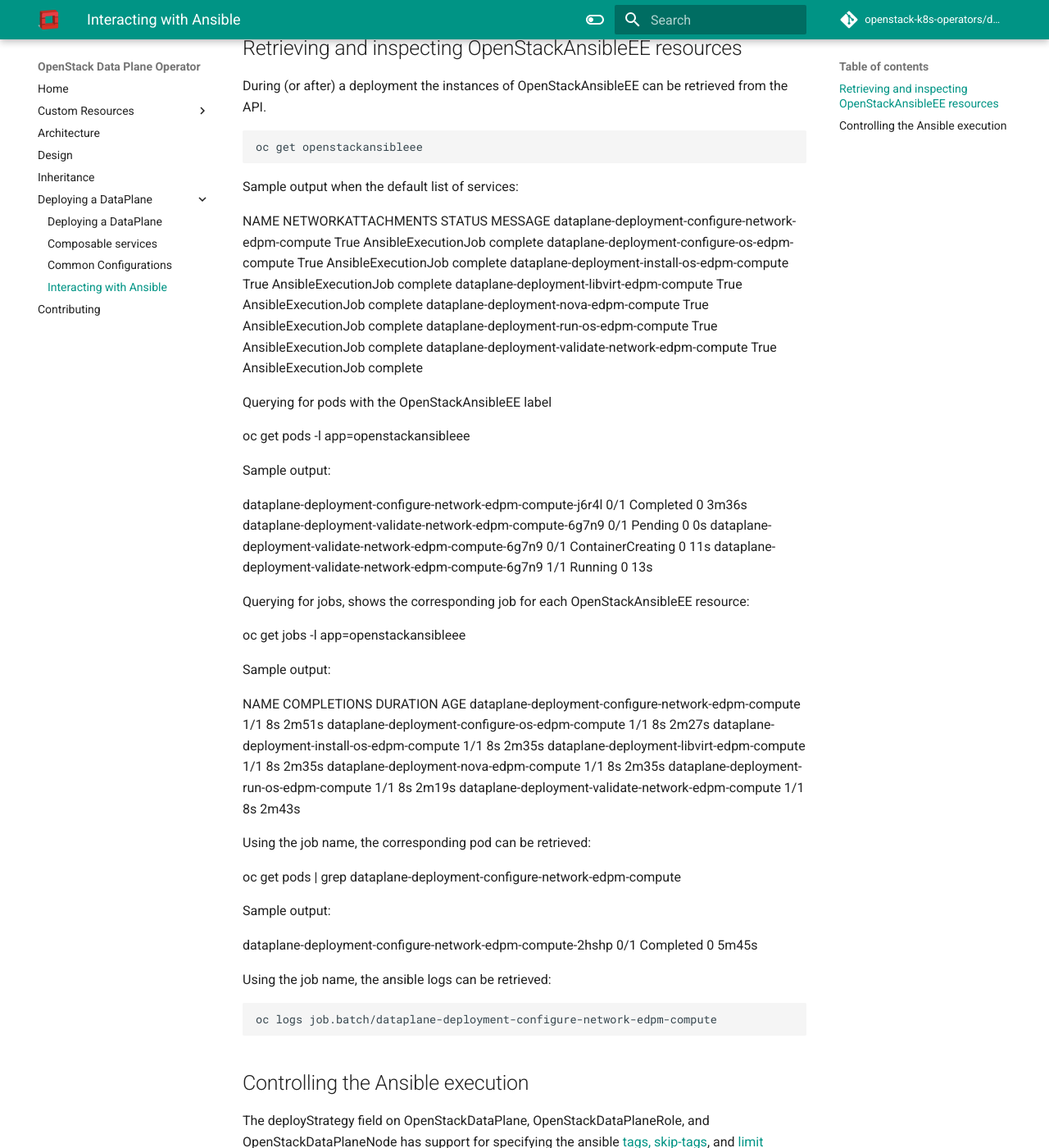
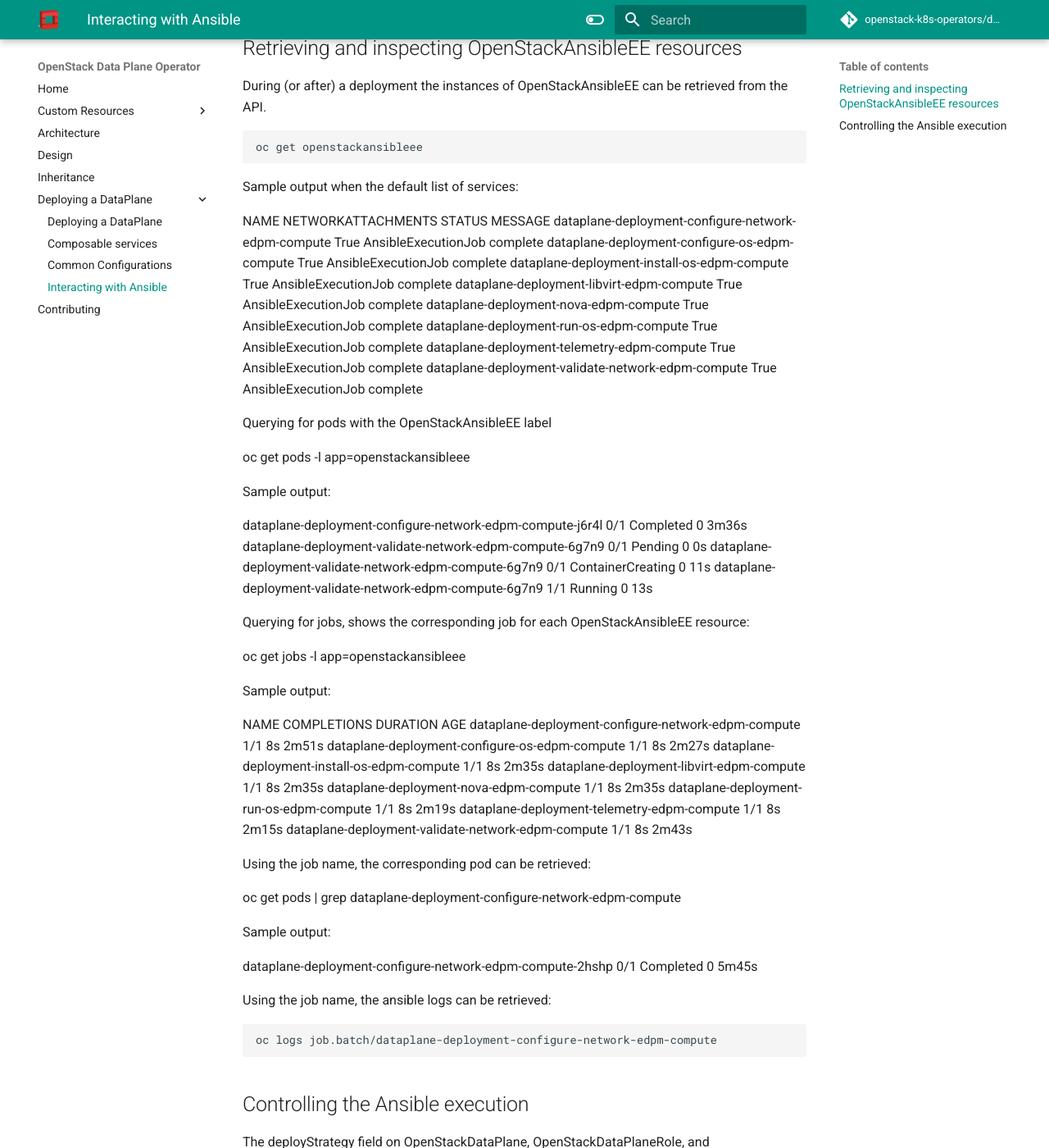
Before and after one commit to openstack-k8s-operators/dataplane-operator, an MkDocs documentation site: the page built from docs/interacting_with_ansible.md, in a window 1280 px wide and 1400 px high, scrolled down 348 px. Shown: the whole window at 82% size. Built offline with MkDocs 1.6.1 and Material for MkDocs 9.7.7, drawn with Linux system fonts in a browser that asks for light colours; comment, search, counter and statistics services are not loaded; the version menu is left out.

Commit message:
add the telemetry service to the default list of dataplane-operator services

```diff
--- a/docs/interacting_with_ansible.md
+++ b/docs/interacting_with_ansible.md
@@ -28,6 +28,7 @@
  dataplane-deployment-libvirt-edpm-compute                                  True     AnsibleExecutionJob complete
  dataplane-deployment-nova-edpm-compute                                     True     AnsibleExecutionJob complete
  dataplane-deployment-run-os-edpm-compute                                   True     AnsibleExecutionJob complete
+ dataplane-deployment-telemetry-edpm-compute                                True     AnsibleExecutionJob complete
  dataplane-deployment-validate-network-edpm-compute                         True     AnsibleExecutionJob complete
 
 Querying for pods with the OpenStackAnsibleEE label
@@ -54,6 +55,7 @@
  dataplane-deployment-libvirt-edpm-compute             1/1           8s         2m35s
  dataplane-deployment-nova-edpm-compute                1/1           8s         2m35s
  dataplane-deployment-run-os-edpm-compute              1/1           8s         2m19s
+ dataplane-deployment-telemetry-edpm-compute           1/1           8s         2m15s
  dataplane-deployment-validate-network-edpm-compute    1/1           8s         2m43s
 
 Using the job name, the corresponding pod can be retrieved:
```
Also changed, not shown: docs/composable_services.md (+2 -0 lines), docs/deploying.md (+2 -0 lines), 16 other files.
